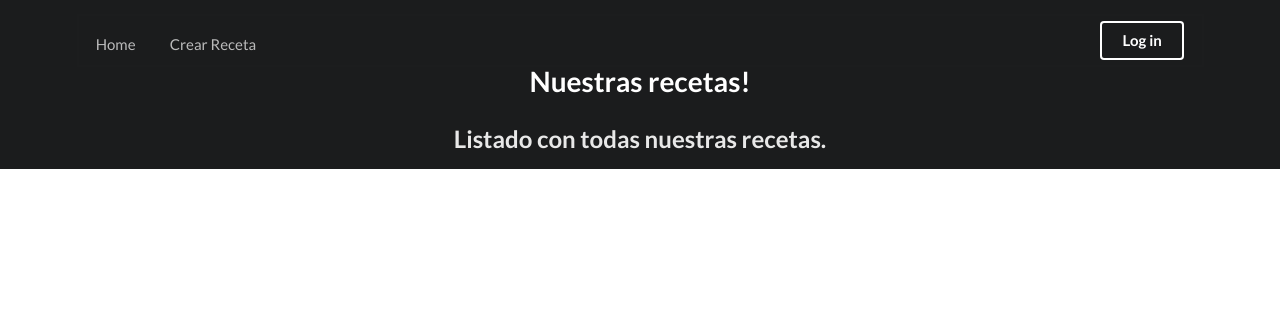
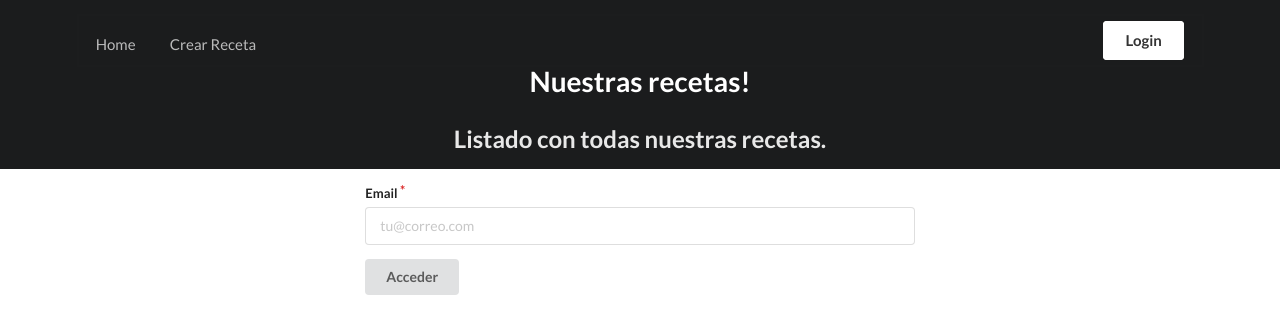
Before and after one commit to jmanuelrosa/curso-vue-express-openwebinars, a Vue app in the folder client/: page /login in a window 1280 px wide. Shown: the top 334 px of the page. Built offline with nearby package versions, Linux system fonts and the light colour scheme.

Commit message:
Add login and all checks

```diff
--- a/client/src/App.vue
+++ b/client/src/App.vue
@@ -6,7 +6,7 @@
           <router-link exact-active-class='active' class='item' v-bind:to='{ name: "home"}'>Home</router-link>
           <router-link exact-active-class='active' class='item' v-bind:to='{ name: "create"}'>Crear Receta</router-link>
           <div class='right item'>
-            <a class='ui inverted button'>Log in</a>
+            <router-link exact-active-class='active' class='ui inverted button' v-bind:to='{ name: "login"}'>Login</router-link>
           </div>
         </div>
       </div>
--- a/client/src/components/CreateRecipe/CreateRecipe.vue
+++ b/client/src/components/CreateRecipe/CreateRecipe.vue
@@ -28,7 +28,7 @@
           method: 'POST',
           url: `${process.env.API}recipes`,
           headers: {
-            'Authorization': `JWT eyJ0eXAiOiJKV1QiLCJhbGciOiJIUzI1NiJ9.e30.FyKpDq5EUXNk0AHqWmrK2LVgtV4maW7VRWSET6oDOoE`
+            'Authorization': localStorage.getItem('token')
           },
           data: {
             title: this.title,
@@ -52,6 +52,7 @@
               this.success = false
             }, 3000)
           })
+          .catch(() => this.$router.push({ name: 'login' }))
       }
     }
   }
--- a/client/src/components/Detail/Detail.vue
+++ b/client/src/components/Detail/Detail.vue
@@ -26,13 +26,14 @@
           method: 'GET',
           url: `${process.env.API}recipes/${this.id}`,
           headers: {
-            'Authorization': `JWT eyJ0eXAiOiJKV1QiLCJhbGciOiJIUzI1NiJ9.e30.FyKpDq5EUXNk0AHqWmrK2LVgtV4maW7VRWSET6oDOoE`
+            'Authorization': localStorage.getItem('token')
           }
         })
           .then(response => response.data)
           .then(data => {
             this.recipe = data
           })
+          .catch(() => this.$router.push({ name: 'login' }))
       }
     }
   }
--- /dev/null
+++ b/client/src/components/Login/Login.html
@@ -0,0 +1,11 @@
+<div class='ui two column centered grid'>
+  <div class='column'>
+    <form class='ui form' v-on:submit.prevent='onSubmit'>
+      <div class='required field'>
+        <label>Email</label>
+        <input v-model='email' type='email' name='email' placeholder='tu@correo.com' required>
+      </div>
+      <button class='ui button' type='submit'>Acceder</button>
+    </form>
+  </div>
+</div>
--- /dev/null
+++ b/client/src/components/Login/Login.vue
@@ -0,0 +1,33 @@
+<template src='./Login.html' lang='html'>
+</template>
+
+<script>
+  import http from 'axios'
+
+  export default {
+    name: 'Login',
+    data () {
+      return {
+        email: ''
+      }
+    },
+    methods: {
+      onSubmit () {
+        return http({
+          method: 'POST',
+          url: `${process.env.API}auth`,
+          data: {
+            email: this.email
+          }
+        })
+          .then(response => response.data)
+          .then(data => {
+            localStorage.setItem('token', `JWT ${data}`)
+            setTimeout(() => {
+              this.$router.push({ name: 'home' })
+            }, 1500)
+          })
+      }
+    }
+  }
+</script>
--- a/client/src/components/Recipe/Recipe.vue
+++ b/client/src/components/Recipe/Recipe.vue
@@ -26,8 +26,8 @@
           .then(response => response.data)
           .then(data => {
             this.cards = data
-            console.log(data)
           })
+          .catch(() => this.$router.push({ name: 'login' }))
       }
     }
   }
--- a/client/src/main.js
+++ b/client/src/main.js
@@ -1,6 +1,7 @@
 // The Vue build version to load with the `import` command
 // (runtime-only or standalone) has been set in webpack.base.conf with an alias.
 import Vue from 'vue'
+import http from 'axios'
 import App from './App'
 import router from './router'
 
@@ -13,3 +14,15 @@ new Vue({
   template: '<App/>',
   components: { App }
 })
+
+http.interceptors.response.use(
+  undefined,
+  err => {
+    debugger
+    if (err.response.status === 401) {
+      localStorage.clear()
+    }
+
+    Promise.reject(err)
+  }
+)
--- /dev/null
+++ b/client/src/router/hooks.js
@@ -0,0 +1,16 @@
+export default router => {
+  // Check if user is logged or authenticate  when need it
+  router.beforeEach((to, from, next) => {
+    const REQUIRE_AUTH = to.matched.some(record => record.meta.requireAuth)
+
+    if (REQUIRE_AUTH) {
+      if (!localStorage.getItem('token')) {
+        next({
+          path: '/login'
+        })
+      }
+    }
+
+    return next()
+  })
+}
--- a/client/src/router/index.js
+++ b/client/src/router/index.js
@@ -1,12 +1,16 @@
 import Vue from 'vue'
 import Router from 'vue-router'
+
+import hooks from './hooks'
+
 import Home from '@/components/Home'
 import Detail from '@/components/Detail/Detail'
 import CreateRecipe from '@/components/CreateRecipe/CreateRecipe'
+import Login from '@/components/Login/Login'
 
 Vue.use(Router)
 
-export default new Router({
+const ROUTER = new Router({
   mode: 'history',
   routes: [
     {
@@ -18,13 +22,28 @@ export default new Router({
       path: '/detail/:id',
       name: 'detail',
       component: Detail,
-      props: true
+      props: true,
+      meta: {
+        requireAuth: true
+      }
     },
     {
       path: '/create',
       name: 'create',
       component: CreateRecipe,
+      meta: {
+        requireAuth: true
+      }
+    },
+    {
+      path: '/login',
+      name: 'login',
+      component: Login,
       props: true
     }
   ]
 })
+
+hooks(ROUTER)
+
+export default ROUTER
```
